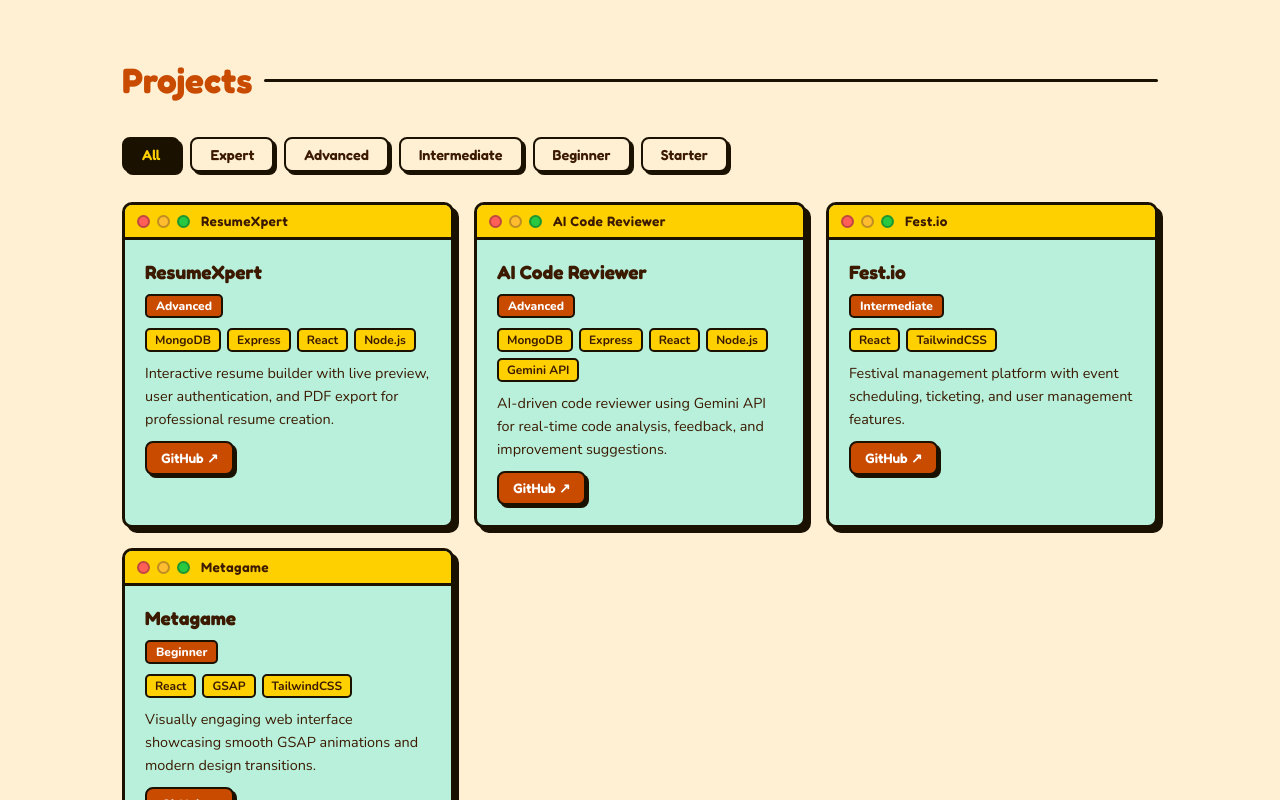
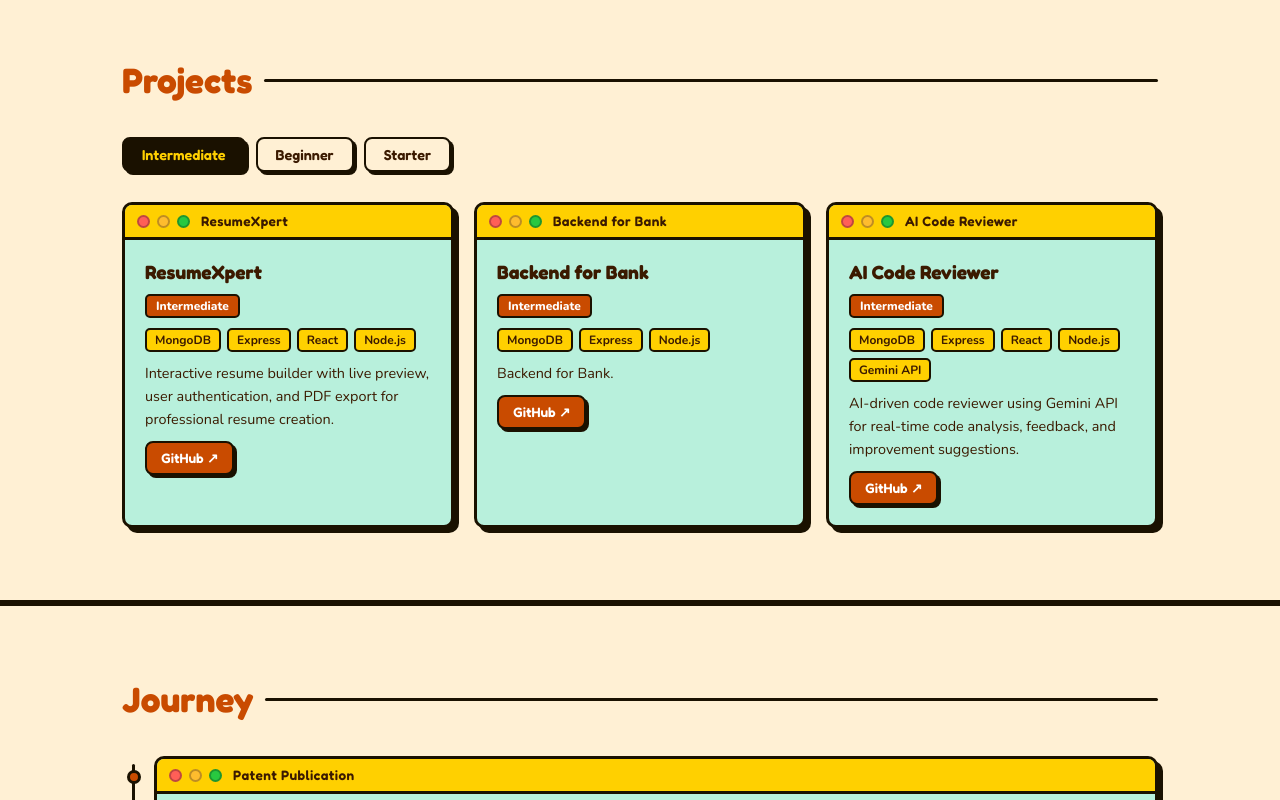
Before and after one commit to Surajit-Tunga/Surajit2026, a React (Vite) app: page / in a window 1280 px wide. Shown: the part 1840-2640 px from the top of the page. Built offline with nearby package versions, Linux system fonts and the light colour scheme; the HTML template or start-up script is replaced by a standard one.

Commit message:
Update Project & Styling

```diff
--- a/src/components/Projects.tsx
+++ b/src/components/Projects.tsx
@@ -2,15 +2,12 @@ import { useState } from "react";
 import { projects } from "../content.js";
 import WindowCard from "./WindowCard.js";
 
-const LEVELS = ["All", "Expert", "Advanced", "Intermediate", "Beginner", "Starter"];
+const LEVELS = ["Intermediate", "Beginner", "Starter"]; // "Expert", "Advanced",
 
 export default function Projects() {
-  const [activeFilter, setActiveFilter] = useState("All");
+  const [activeFilter, setActiveFilter] = useState(LEVELS[0]);
 
-  const filtered =
-    activeFilter === "All"
-      ? projects
-      : projects.filter((p) => p.level === activeFilter);
+  const filtered = projects.filter((p) => p.level === activeFilter);
 
   return (
     <div id="projects" className="projects-strip">
--- a/src/content.js
+++ b/src/content.js
@@ -154,41 +154,100 @@ export const experience = [
 ];
 
 export const projects = [
+  // {
+  //   id: 10,
+  //   name: "Inshights",
+  //   techStack: ["MongoDB", "Express", "React", "Node.js"],
+  //   description:
+  //     "Inshights",
+  //   github: "https://github.com/Surajit-Tunga",
+  //   level: "Advanced",
+  // },
+  // {
+  //   id: 9,
+  //   name: "Resume ATS Score",
+  //   techStack: ["MongoDB", "Express", "React", "Node.js"],
+  //   description:
+  //     "Interactive resume ATS Checker with AI suggetions.",
+  //   github: "https://github.com/Surajit-Tunga",
+  //   level: "Advanced",
+  // },
   {
-    id: 4,
+    id: 8,
     name: "ResumeXpert",
     techStack: ["MongoDB", "Express", "React", "Node.js"],
     description:
       "Interactive resume builder with live preview, user authentication, and PDF export for professional resume creation.",
     github: "https://github.com/Surajit-Tunga/Resume-Builder-MERN",
-    level: "Advanced",
+    level: "Intermediate",
   },
   {
-    id: 5,
+    id: 7,
+    name: "Backend for Bank",
+    techStack: ["MongoDB", "Express", "Node.js"],
+    description:
+      "Backend for Bank.",
+    github: "https://github.com/Surajit-Tunga",
+    level: "Intermediate",
+  },
+  {
+    id: 6,
     name: "AI Code Reviewer",
     techStack: ["MongoDB", "Express", "React", "Node.js", "Gemini API"],
     description:
       "AI-driven code reviewer using Gemini API for real-time code analysis, feedback, and improvement suggestions.",
     github: "https://github.com/Surajit-Tunga/Code-Reviewer-MERN-AI",
-    level: "Advanced",
+    level: "Intermediate",
   },
   {
-    id: 6,
+    id: 5,
     name: "Fest.io",
     techStack: ["React", "TailwindCSS"],
     description:
       "Festival management platform with event scheduling, ticketing, and user management features.",
     github: "https://github.com/Surajit-Tunga/Fest.io",
-    level: "Intermediate",
+    live:"https://fest-io.vercel.app/",
+    level: "Beginner",
   },
   {
-    id: 7,
+    id: 4,
     name: "Metagame",
     techStack: ["React", "GSAP", "TailwindCSS"],
     description:
       "Visually engaging web interface showcasing smooth GSAP animations and modern design transitions.",
     github: "https://github.com/Surajit-Tunga/Metagame",
+    live: "https://gsap-page-umber.vercel.app/",
     level: "Beginner",
+  },
+  // {
+  //   id: 3,
+  //   name: "Day Planner",
+  //   techStack: ["HTML", "CSS", "JavaScript"],
+  //   description:
+  //     "Simple daily planner for organizing tasks, routines, and priorities in one place.",
+  //   github: "https://github.com/Surajit-Tunga",
+  //   live:"https://github.com/Surajit-Tunga",
+  //   level: "Starter",
+  // },
+  {
+    id: 2,
+    name: "Snake Game",
+    techStack: ["HTML", "CSS", "JavaScript"],
+    description:
+      "Classic arcade game built around score-chasing movement, food collection, and collision avoidance.",
+    github: "https://github.com/Surajit-Tunga/SNAKE_GAME",
+    live:"surajit-tunga.github.io/SNAKE_GAME/",
+    level: "Starter",
+  },
+  {
+    id: 1,
+    name: "Tik-Tac-Toe",
+    techStack: ["HTML", "CSS", "JavaScript"],
+    description:
+      "Quick two-player strategy game with a clean interface and simple turn-based gameplay.",
+    github: "https://github.com/Surajit-Tunga/Tic-Tac-toe",
+    live: "https://surajit-tunga.github.io/Tic-Tac-toe/",
+    level: "Starter",
   },
 ];
 
```
